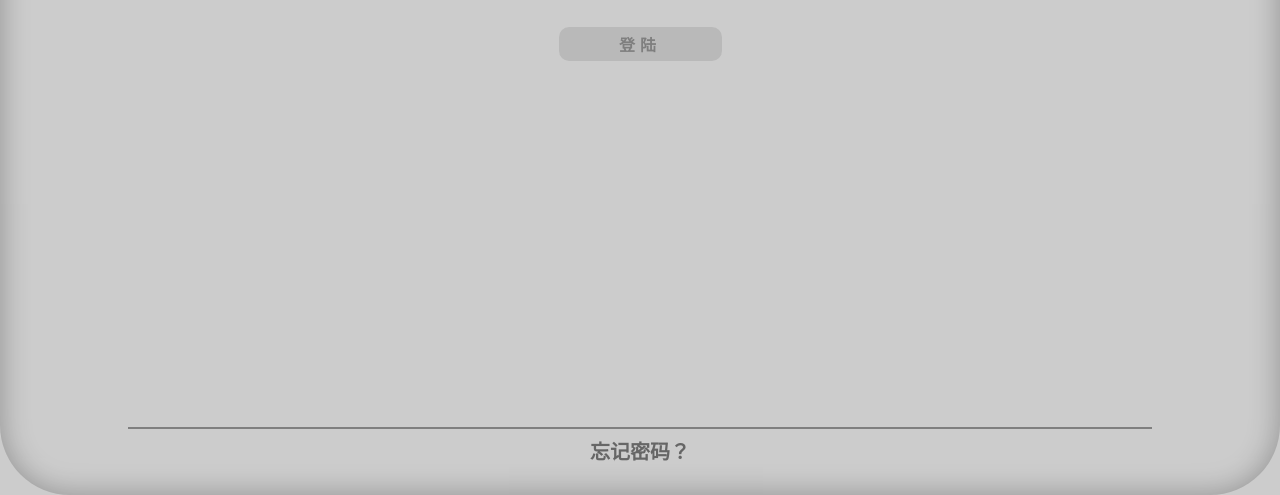
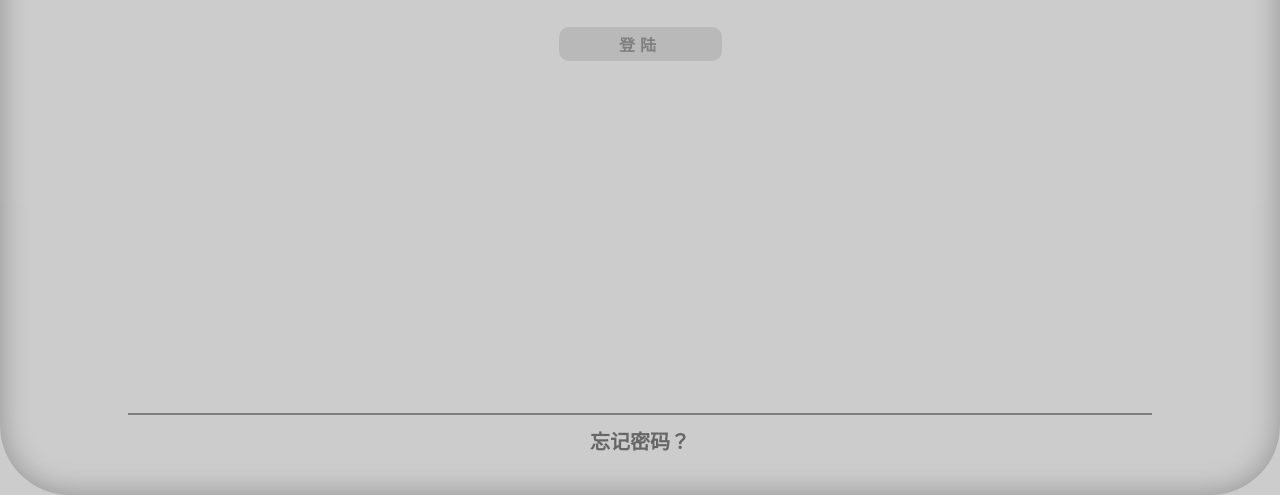
Before and after one commit to HiXiaoJ/yd3, a plain HTML site: page index.html in a window 1280 px wide. Shown: the part 305-800 px from the top of the page. Drawn offline with Linux system fonts and the light colour scheme; a web font is replaced by a local one.

Commit message:
Update index.css

```diff
--- a/css/index.css
+++ b/css/index.css
@@ -104,13 +104,13 @@ input:placeholder{
 	left: 50%;
 	transform: translateX(-50%);
 	position: absolute;
-	bottom: 66px;
+	bottom: 10%;
 	background: #7f7f7f;
 }
 .wj{
 	width: 100px;
 	position: absolute;
-	bottom: 30px;
+	bottom: 5%;
 	left: 50%;
 	transform: translateX(-50%);
 	text-align: center;
```
